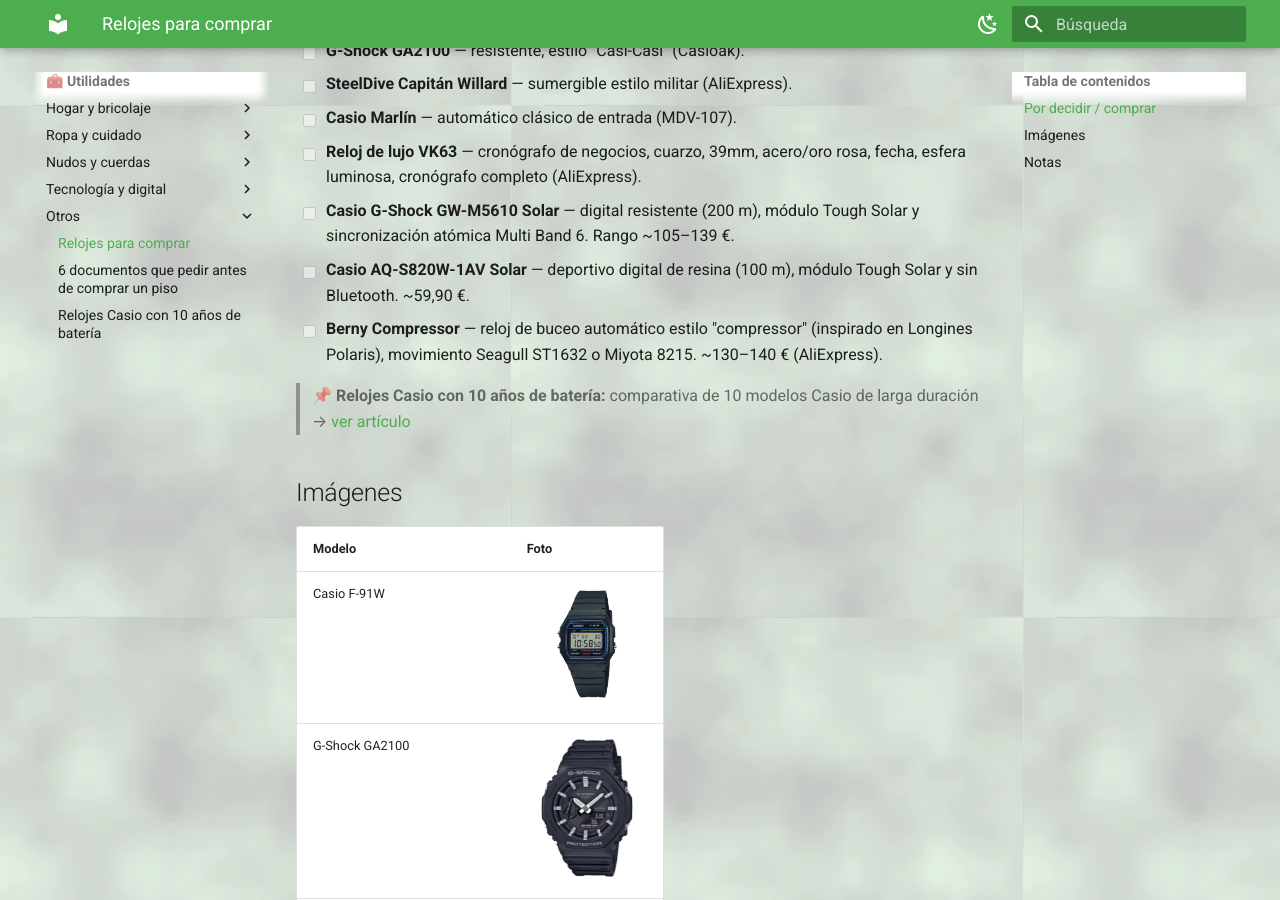
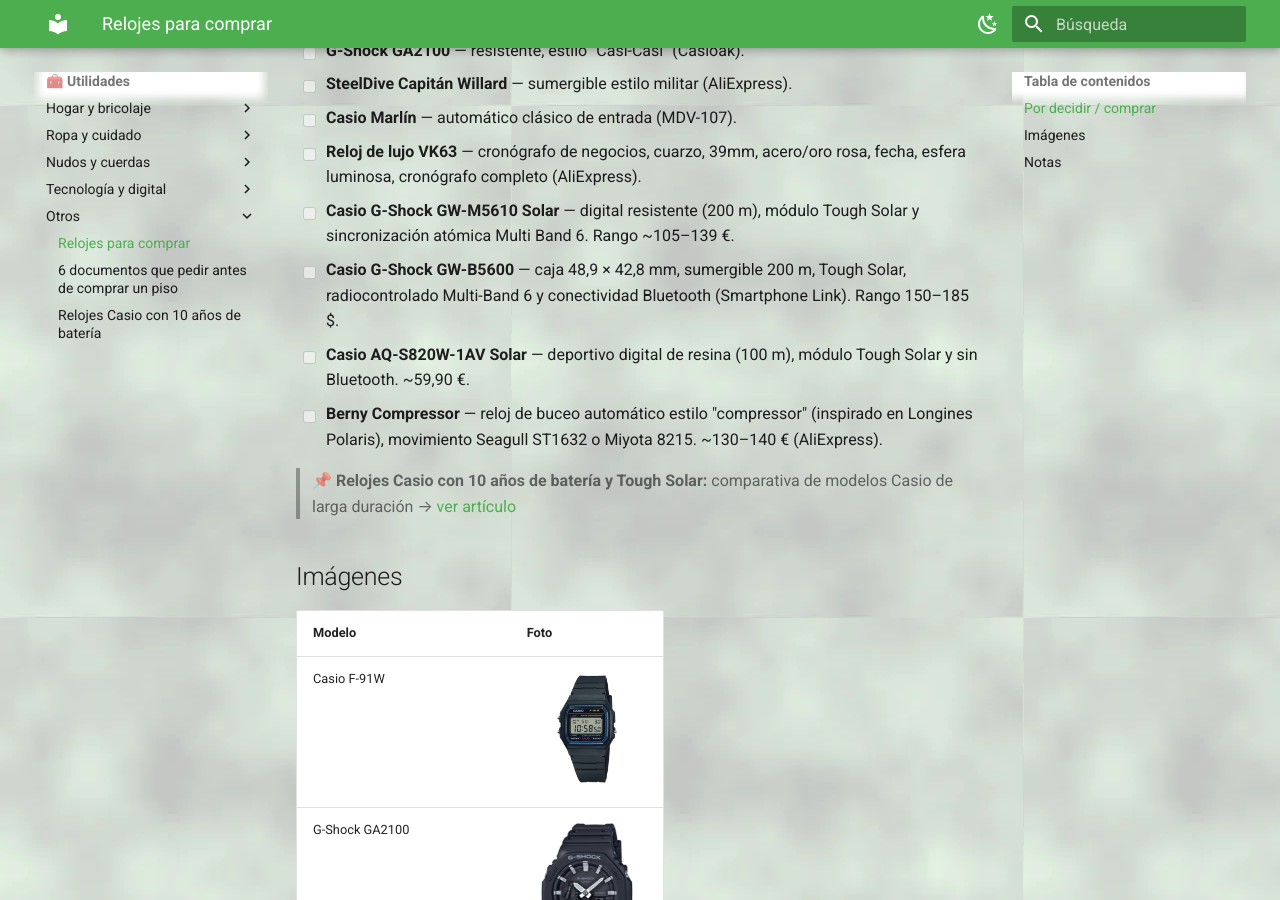
Before and after one commit to mosqueteroweb/Salud, an MkDocs documentation site: the page built from docs/utilidades/relojes-para-comprar.md, in a window 1280 px wide and 900 px high, scrolled down 406 px. Built offline with MkDocs 1.6.1 and Material for MkDocs 9.7.7, drawn with Linux system fonts in a browser that asks for light colours; some of the changed text lies outside the part shown.

Commit message:
docs(utilidades): anadir Casio G-Shock GW-B5600 a relojes Casio y lista de compra

```diff
--- a/docs/utilidades/relojes-para-comprar.md
+++ b/docs/utilidades/relojes-para-comprar.md
@@ -17,10 +17,11 @@
 - [ ] **Casio Marlín** — automático clásico de entrada (MDV-107).
 - [ ] **Reloj de lujo VK63** — cronógrafo de negocios, cuarzo, 39mm, acero/oro rosa, fecha, esfera luminosa, cronógrafo completo (AliExpress).
 - [ ] **Casio G-Shock GW-M5610 Solar** — digital resistente (200 m), módulo Tough Solar y sincronización atómica Multi Band 6. Rango ~105–139 €.
+- [ ] **Casio G-Shock GW-B5600** — caja 48,9 × 42,8 mm, sumergible 200 m, Tough Solar, radiocontrolado Multi-Band 6 y conectividad Bluetooth (Smartphone Link). Rango 150–185 $.
 - [ ] **Casio AQ-S820W-1AV Solar** — deportivo digital de resina (100 m), módulo Tough Solar y sin Bluetooth. ~59,90 €.
 - [ ] **Berny Compressor** — reloj de buceo automático estilo "compressor" (inspirado en Longines Polaris), movimiento Seagull ST1632 o Miyota 8215. ~130–140 € (AliExpress).
 
-> 📌 **Relojes Casio con 10 años de batería:** comparativa de 10 modelos Casio de larga duración → [ver artículo](relojes-casio-10-anos-bateria.md)
+> 📌 **Relojes Casio con 10 años de batería y Tough Solar:** comparativa de modelos Casio de larga duración → [ver artículo](relojes-casio-10-anos-bateria.md)
 
 ## Imágenes
 
@@ -32,6 +33,7 @@
 | Casio Marlín | ![Casio Marlín (MDV-107)](../img/marlin-sm.png){ width=120 } |
 | Reloj de lujo VK63 | ![Reloj de lujo VK63](../img/vk63-sm.png){ width=120 } |
 | Casio G-Shock GW-M5610 Solar | ![Casio G-Shock GW-M5610](../img/gwm5610-sm.png){ width=120 } |
+| Casio G-Shock GW-B5600 | ![Casio G-Shock GW-B5600](../img/gwb5600-sm.png){ width=120 } |
 | Casio AQ-S820W-1AV Solar | ![Casio AQ-S820W-1AV](../img/aqs820w-sm.png){ width=120 } |
 | Berny Compressor | ![Berny Compressor](../img/berny-sm.png){ width=120 } |
 
```
Also changed, not shown: docs/utilidades/index.md (+1 -1 lines), docs/utilidades/relojes-casio-10-anos-bateria.md (+2 -1 lines), docs/img/gwb5600-sm.png (added), docs/img/sm_GW-B5600.png (added).
